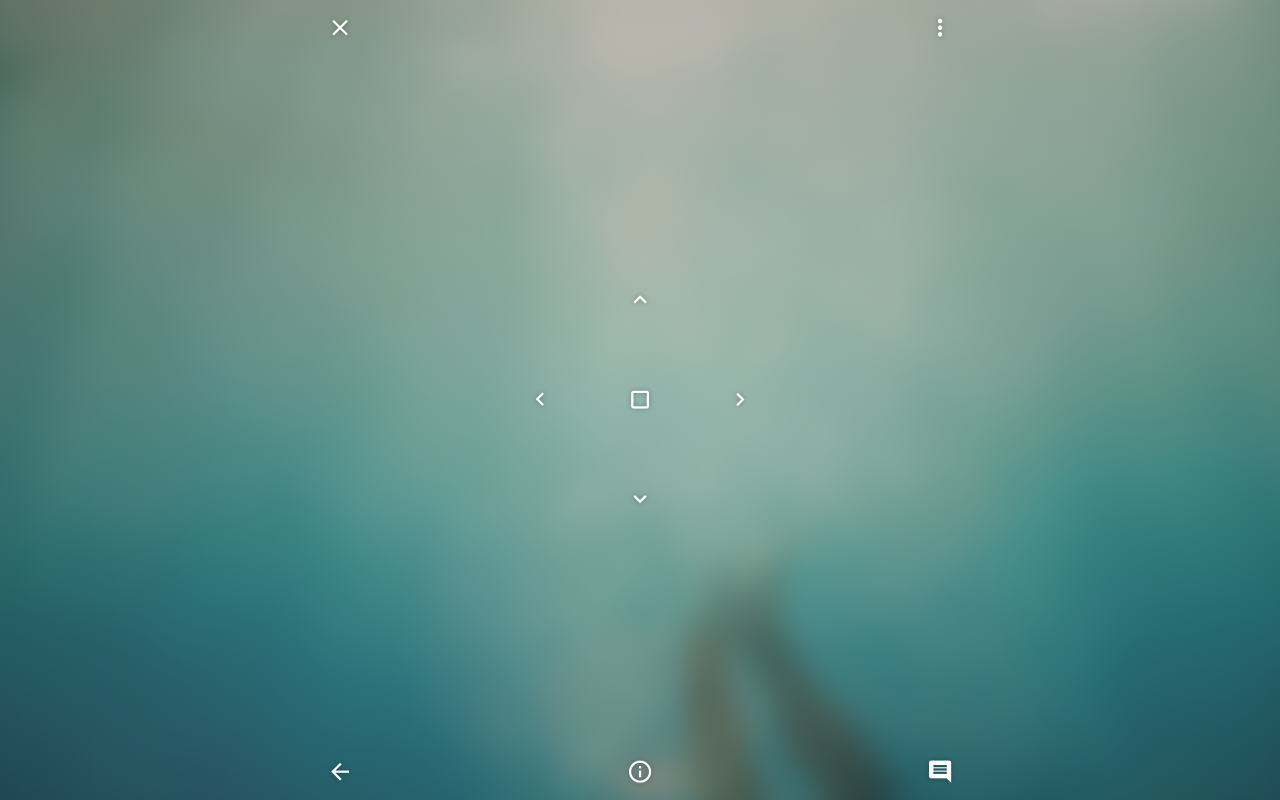
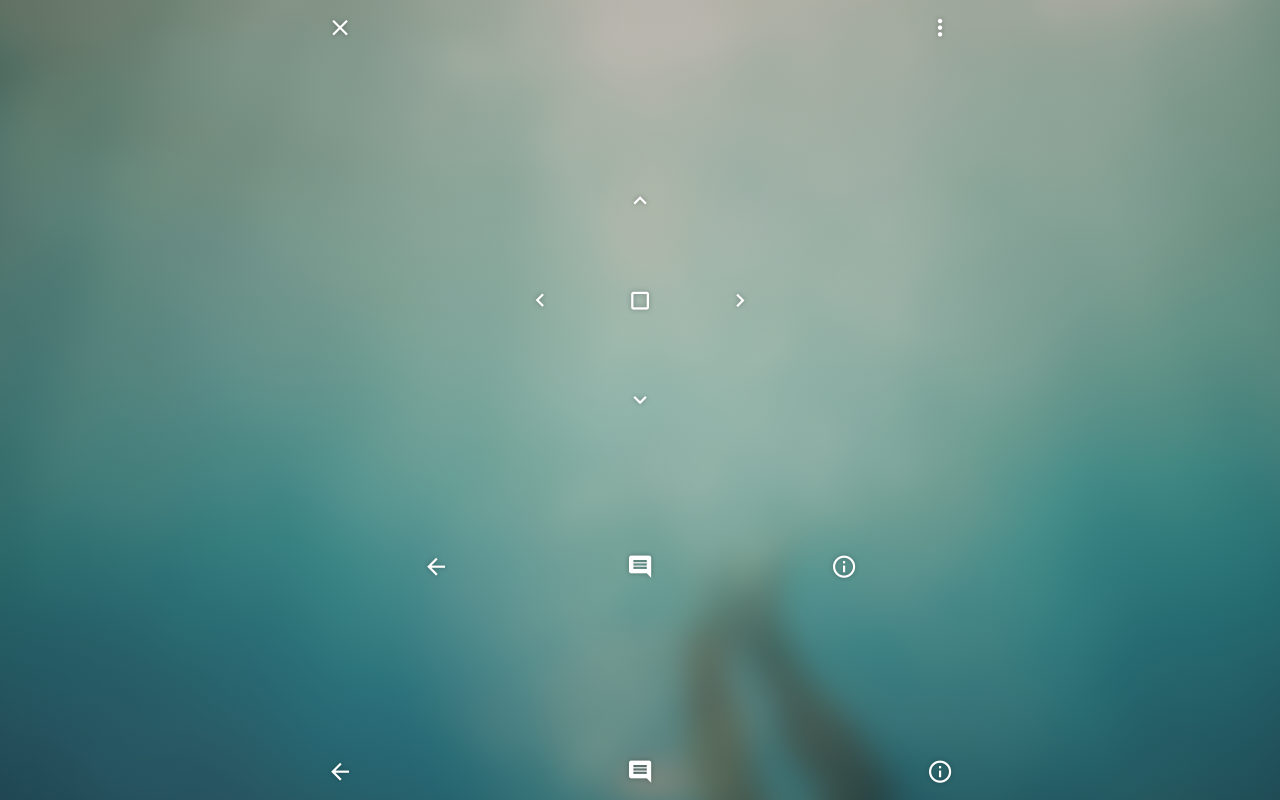
Before and after one commit to noxbug/RasPi, a Flask app: page /remote in a window 1280 px wide. Run offline with Flask 2, Linux system fonts and the light colour scheme.

```diff
--- a/templates/remote.html
+++ b/templates/remote.html
@@ -26,11 +26,16 @@
     </div>
 </div>
 
+<div id="player-controls">
+    <button class="button"><i class="material-icons">arrow_back</i></button>
+    <button class="button"><i class="material-icons">comment</i></button>
+    <button class="button"><i class="material-icons">info_outline</i></button>
+</div>
+
 <div id="bottom-bar">
     <button class="button"><i class="material-icons">arrow_back</i></button>
+    <button class="button"><i class="material-icons">comment</i></button>
     <button class="button"><i class="material-icons">info_outline</i></button>
-    <button class="button"><i class="material-icons">comment</i></button>
-
 </div>
 
 {% endblock %}
```
